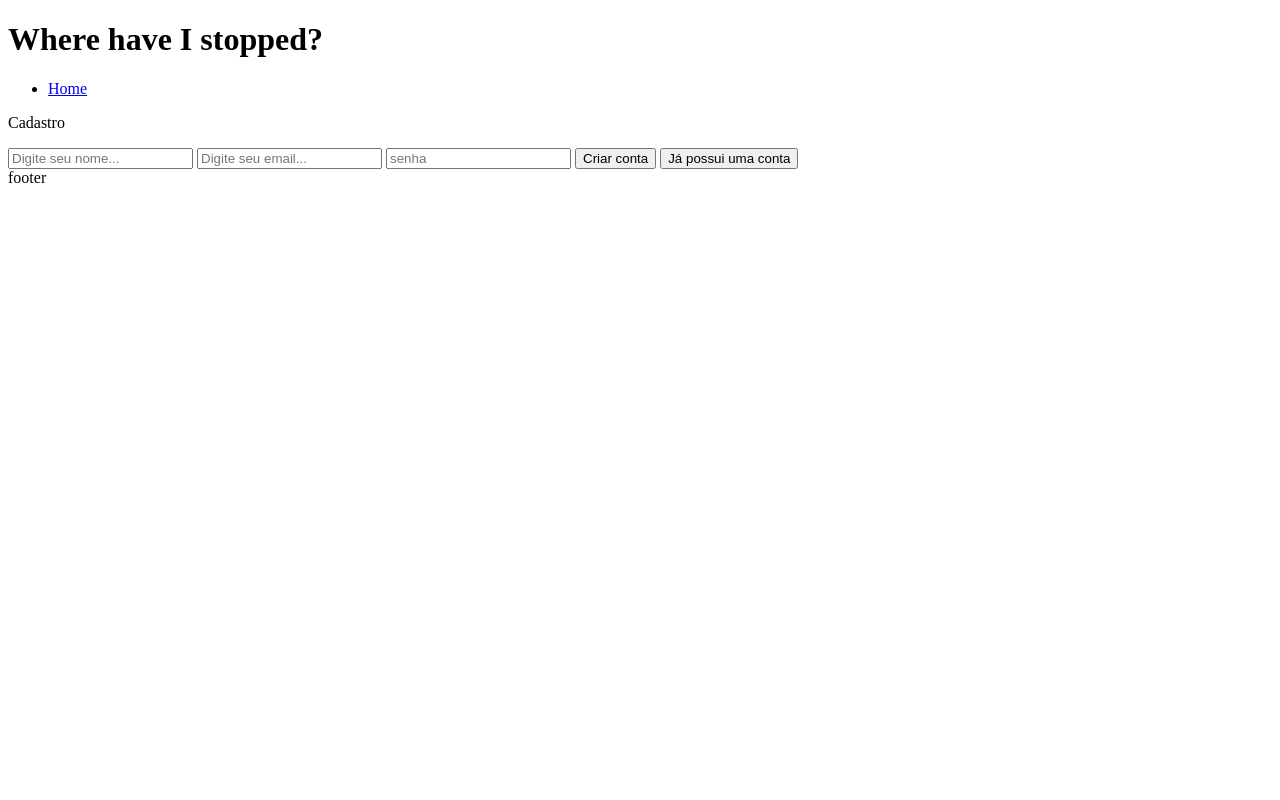
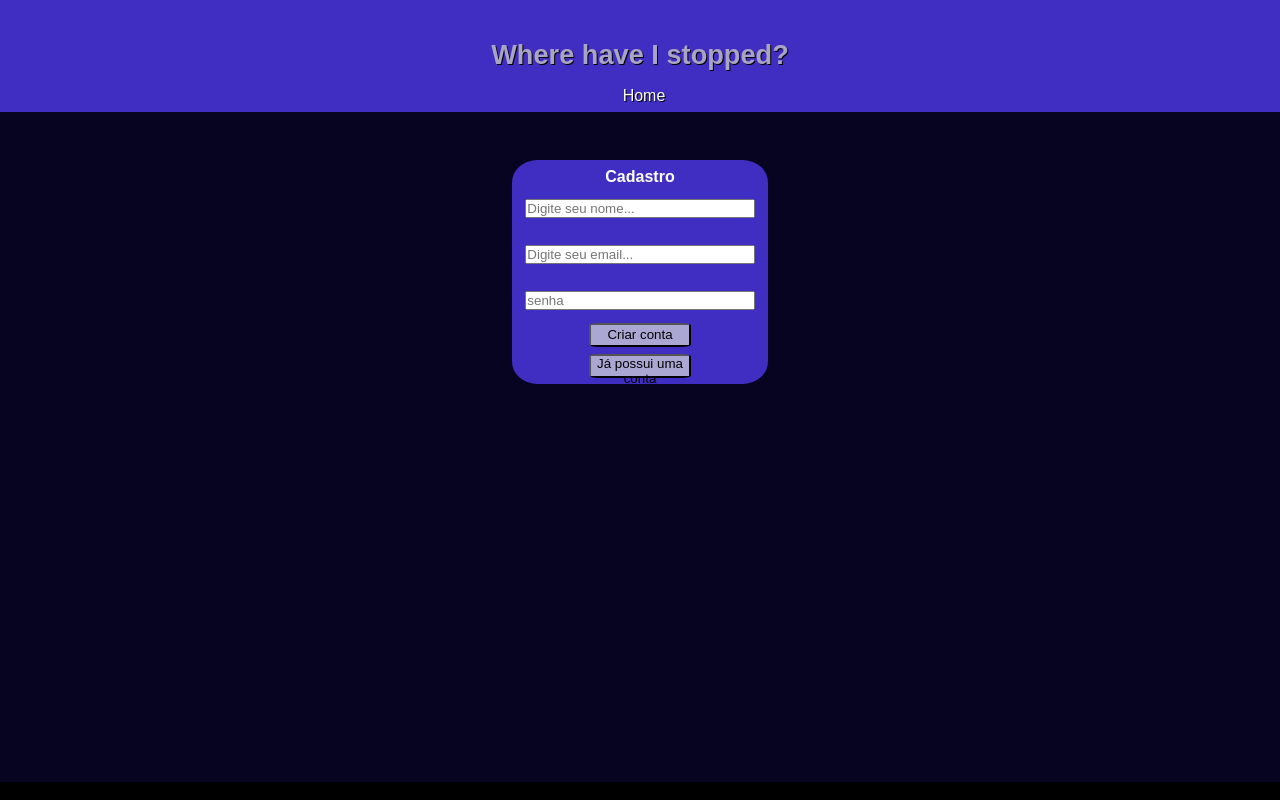
Before and after one commit to EduardoNunes5/WhereDidIStop, a plain HTML site: page signup.html in a window 1280 px wide. Drawn offline with Linux system fonts and the light colour scheme; the site is published under a folder, as on GitHub Pages, so addresses that start at the root find nothing.

Commit message:
css path

```diff
--- a/signup.html
+++ b/signup.html
@@ -3,9 +3,9 @@
     <head>
         <meta charset="utf-8">
         <title>Sign up</title>
-        <link rel="stylesheet" type="text/css" href="/styles/index.css">
-        <link rel="stylesheet" type="text/css" href="/styles/form.css">
-        <link rel="stylesheet" type="text/css" href="/styles/common/header.css">
+        <link rel="stylesheet" type="text/css" href="./styles/index.css">
+        <link rel="stylesheet" type="text/css" href="./styles/form.css">
+        <link rel="stylesheet" type="text/css" href="./styles/common/header.css">
         <meta name="viewport" content="width=device-width, initial-scale=1.0">
     </head>
     <body>
```
